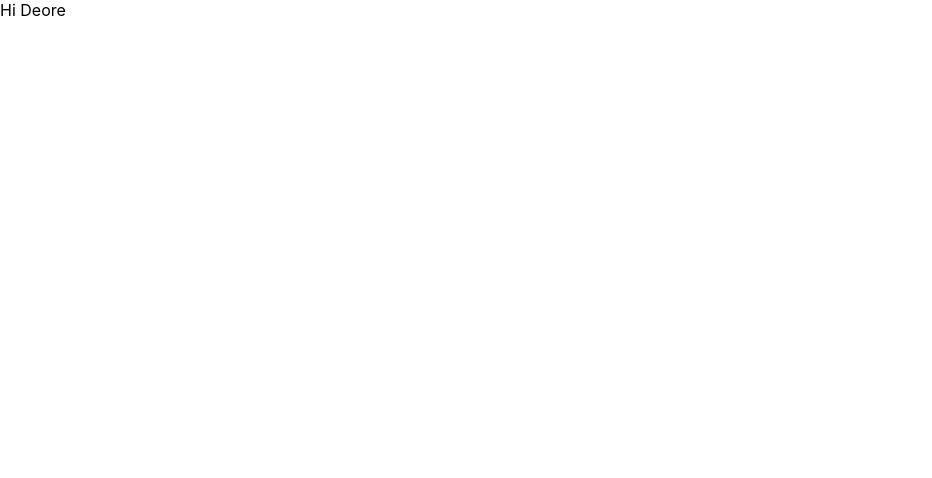
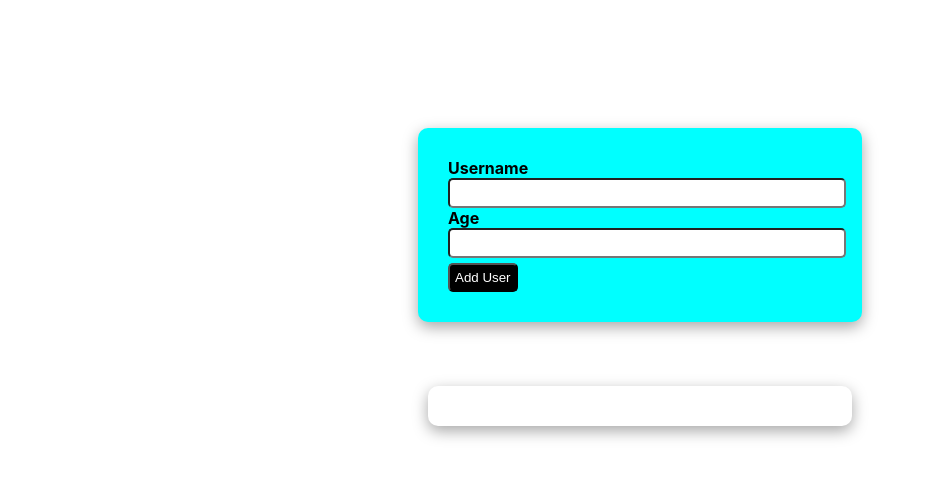
Before and after one commit to Manojdeore7/Submit_App, a React (Create React App) app: page / in a window 1280 px wide. Shown: the top 478 px of the page, without its empty margins (0-932 px from the left). Built offline with nearby package versions, Linux system fonts and the light colour scheme.

Commit message:
App work fine

```diff
--- a/src/App.css
+++ b/src/App.css
@@ -1,5 +1,6 @@
 .App {
-  text-align: center;
+
+
 }
 
 .App-logo {
--- a/src/App.js
+++ b/src/App.js
@@ -1,8 +1,20 @@
-import logo from "./logo.svg";
+import React, { useState } from "react";
 import "./App.css";
-
+import Form from "./form/form";
+import Show from "./collect/show";
 function App() {
-  return <div>Hi Deore</div>;
+  const [userData, setUserData] = useState([]);
+  function onData(obj) {
+    setUserData((prev) => {
+      return [obj, ...prev];
+    });
+  }
+  return (
+    <div className="App">
+      <Form submit={onData}></Form>
+      <Show data={userData}></Show>
+    </div>
+  );
 }
 
 export default App;
--- /dev/null
+++ b/src/collect/detail.css
@@ -0,0 +1,7 @@
+.detail{
+    padding: 2px;
+    border-radius: 5px;
+    background-color: rgb(190, 190, 253);
+    font-weight: bold;
+    margin-top: 5px;
+}
--- /dev/null
+++ b/src/collect/detail.js
@@ -0,0 +1,12 @@
+import "./detail.css";
+
+function ElementUser(props) {
+  let str = ` ${props.name} ( max age is ${props.age}  ) `;
+  console.log(str);
+  return (
+    <div className="detail">
+      <div>{str}</div>
+    </div>
+  );
+}
+export default ElementUser;
--- /dev/null
+++ b/src/collect/show.css
@@ -0,0 +1,10 @@
+.show{
+    width: 30%;
+    background-color: white;
+    padding: 20px;
+    border-radius: 10px;
+    align-items: center;
+    margin: auto;
+    margin-top: 5%;
+    box-shadow:  rgba(0, 0, 0, 0.35) 0px 5px 15px;
+}
--- /dev/null
+++ b/src/collect/show.js
@@ -0,0 +1,15 @@
+import React, { useState } from "react";
+import ElementUser from "./detail";
+import "./show.css";
+function Show(props) {
+  let i = 0;
+  return (
+    <div className="show">
+      {props.data.map((user) => {
+        return <ElementUser key={i++} name={user.Name} age={user.Age} />;
+      })}
+    </div>
+  );
+}
+
+export default Show;
--- /dev/null
+++ b/src/form/form.css
@@ -0,0 +1,32 @@
+.form{
+    width: 30%;
+    background-color: aqua;
+    padding: 30px;
+    border-radius: 10px;
+
+    margin: auto;
+    margin-top: 10%;
+    box-shadow:  rgba(0, 0, 0, 0.35) 0px 5px 15px;
+}
+.form input{
+    width: 100%;
+    border-radius: 5px;
+    padding: 5px;
+    color: black;
+    font-weight: bold;
+    font-family: cursive;
+}
+.form label{
+    font-weight: bold;
+    color: black;
+}
+.form button{
+    padding: 5px;
+    border-radius: 5px;
+    background-color: black;
+    color: white;
+    margin-top: 5px;
+}
+.form button:hover{
+    background-color: blue;
+}
--- /dev/null
+++ b/src/form/form.js
@@ -0,0 +1,48 @@
+import React, { useState } from "react";
+import "./form.css";
+function Form(props) {
+  const [name, setName] = useState("");
+  const [age, setAge] = useState("");
+
+  function nameHandeler(e) {
+    setName(e.target.value);
+  }
+  function ageHandeler(e) {
+    setAge(e.target.value);
+  }
+  function formHandeler(e) {
+    e.preventDefault();
+    if (name.length == 0 || age.length == 0) {
+      alert("Invalid Input");
+      return;
+    }
+    if (Number(age) <= 0) {
+      alert("Age must be greater than 0");
+      return;
+    }
+    let obj = {
+      Name: name,
+      Age: age,
+    };
+    props.submit(obj);
+    setName("");
+    setAge("");
+  }
+  return (
+    <form onSubmit={formHandeler} className="form">
+      <div>
+        <label>Username</label>
+        <input type="text" onChange={nameHandeler} value={name}></input>
+      </div>
+      <div>
+        <label>Age</label>
+        <input type="number" onChange={ageHandeler} value={age}></input>
+      </div>
+      <div>
+        <button type="submit">Add User</button>
+      </div>
+    </form>
+  );
+}
+
+export default Form;
```
